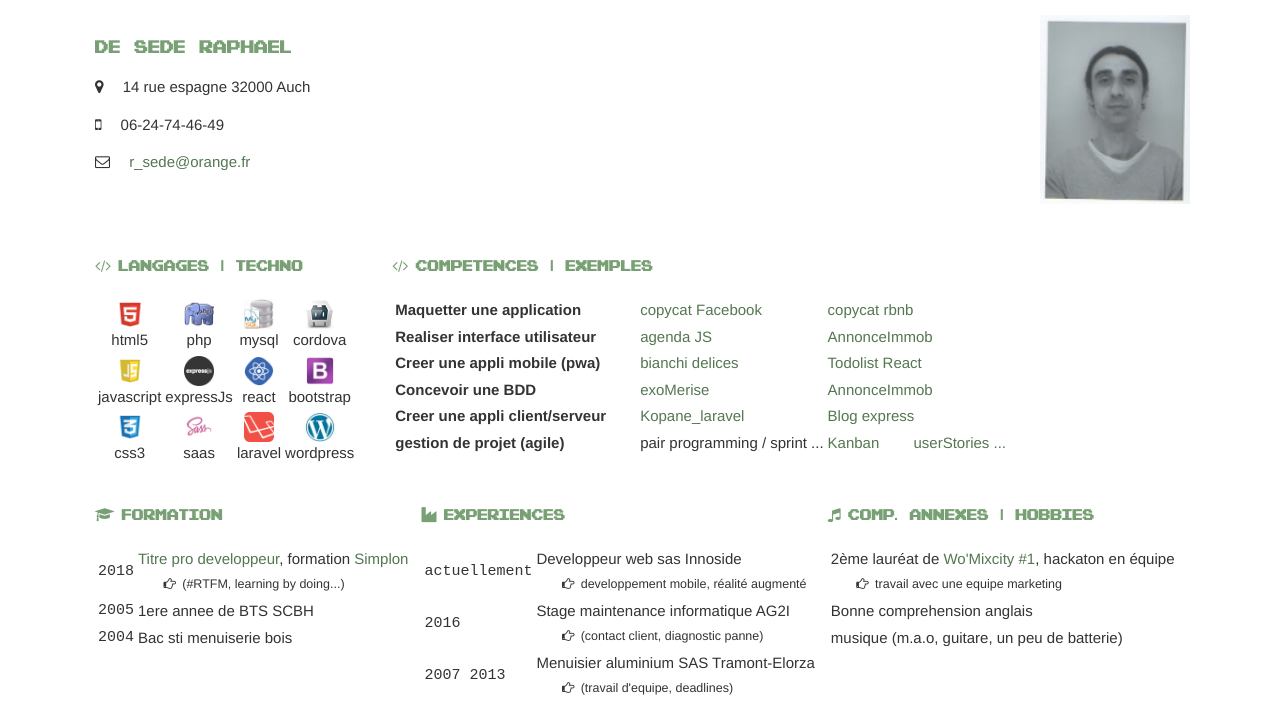
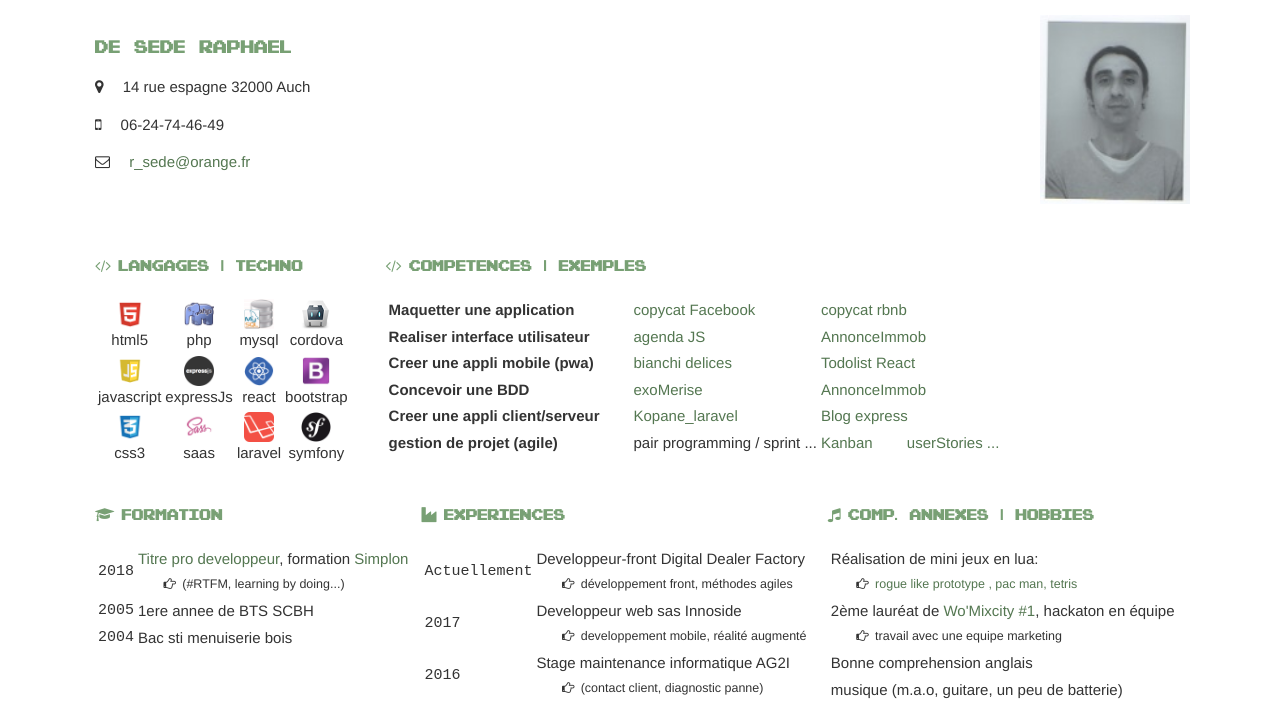
Before and after one commit to r-sede/cvSass, a website: page index.html in a window 1280 px wide. Shown: the top 707 px of the page. Drawn offline with Linux system fonts and the light colour scheme.

Commit message:
maj gh-page

```diff
--- a/assets/css/src/partials/_variables.scss
+++ b/assets/css/src/partials/_variables.scss
@@ -22,6 +22,7 @@ $html-logo: '../imgs/html5.png';
 $css-logo: '../imgs/css3.png';
 $jquery-logo: '../imgs/jquery.png';
 $laravel-logo: '../imgs/laravel.png';
+$symfony-logo: '../imgs/symfony.png';
 $mysql-logo: '../imgs/mysql.jpg';
 $nodejs-logo: '../imgs/nodejs.png';
 $cordova-logo: '../imgs/cordova_48.png';
@@ -53,6 +54,9 @@ $sass-logo: '../imgs/sass.png';
 	background-image: url($laravel-logo);
 }
 
+.symfony-logo {
+	background-image: url($symfony-logo);
+}
 .mysql-logo {
 	background-image: url($mysql-logo);
 }
--- a/index.html
+++ b/index.html
@@ -107,8 +107,8 @@
 								<p>laravel</p>
 							</td>
 							<td class="logoTd">
-								<div title="wordpress" class="logoWrap wordpress-logo"></div>
-								<p>wordpress</p>
+								<div title="symfony" class="logoWrap symfony-logo"></div>
+								<p>symfony</p>
 							</td>
 						</tr>
 					</table>
@@ -232,7 +232,16 @@
 					</div>
 					<table>
 						<tr>
-							<td class="date">actuellement</td>
+							<td class="date">Actuellement</td>
+							<td>Developpeur-front Digital Dealer Factory
+								<p>
+									<small>
+										<i class="fa fa-hand-o-right" aria-hidden="true"></i>développement front, méthodes agiles</small>
+								</p>
+							</td>
+						</tr>
+						<tr>
+							<td class="date">2017</td>
 							<td>Developpeur web sas Innoside
 								<p>
 									<small>
@@ -266,6 +275,16 @@
 							<i class="fa fa-music" aria-hidden="true"></i>Comp. annexes | Hobbies</h4>
 					</div>
 					<table>
+						<tr>
+							<td>Réalisation de mini jeux en lua:
+								<p>
+									<small>
+										<i class="fa fa-hand-o-right" aria-hidden="true"></i><a href="https://github.com/r-sede/loveCellular">rogue like prototype</a>
+										<a href="https://raffiki.itch.io/lovepacman">, pac man</a><a href="https://raffiki.itch.io/tetris">, tetris</a></small>
+								</p>
+
+							</td>
+						</tr>
 						<tr>
 							<td>2ème lauréat de
 								<a href="https://twitter.com/hashtag/womixcity?src=hash&lang=fr">Wo'Mixcity #1</a>, hackaton en équipe
```
Also changed, not shown: assets/css/style.css, assets/imgs/symfony.png (added).
